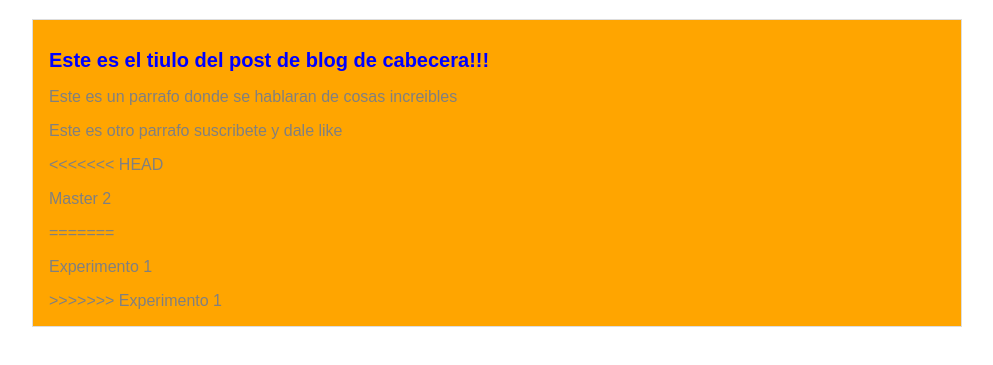
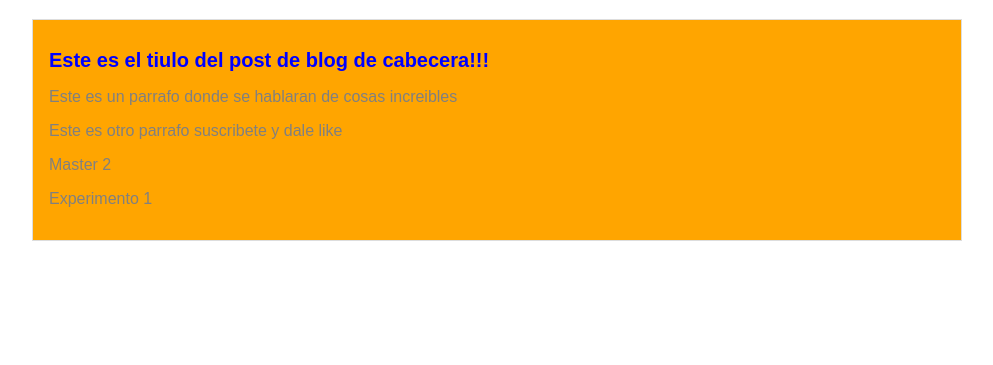
Before and after one commit to yunuenmagana/hyperblog, a plain HTML site: page index.html in a window 1280 px wide. Shown: the part 61-426 px from the top of the page, without its empty margins (143-1136 px from the left). Drawn offline with Linux system fonts and the light colour scheme.

Commit message:
probando stash

```diff
--- a/index.html
+++ b/index.html
@@ -15,12 +15,11 @@
         <div id="post">
           <p>Este es un parrafo donde se hablaran de cosas increibles</p>
           <p>Este es otro parrafo suscribete y dale like</p>
-<<<<<<< HEAD
+
 
           <p>Master 2</p>
-=======
+
           <p>Experimento 1</p>
->>>>>>> Experimento 1
         <div>
     </div>
   </body>
```
